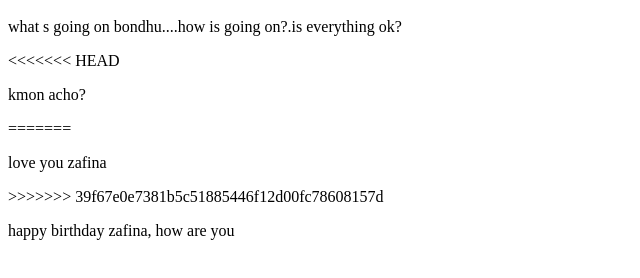
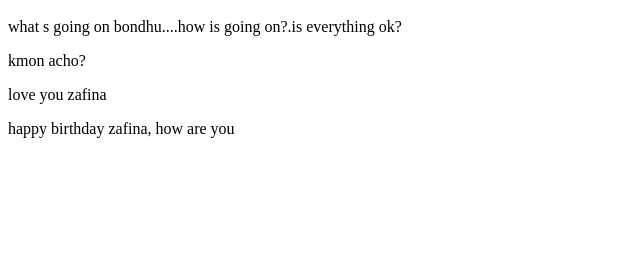
Before and after one commit to shubeen/my-first-website, a plain HTML site: page index.html in a window 1280 px wide. Shown: the part 334-612 px from the top of the page, without its empty margins (0-640 px from the left). Drawn offline with Linux system fonts and the light colour scheme.

Commit message:
final change

```diff
--- a/index.html
+++ b/index.html
@@ -14,12 +14,13 @@
         <button>click me</button>
         <p>life is beautiful</p>
         <h1>hey dude, whats up</h1>
+
         <p>what s going on bondhu....how is going on?.is everything ok?</p>
-<<<<<<< HEAD
+
         <p>kmon acho?</p>
-=======
+
         <p> love you zafina</p>
->>>>>>> 39f67e0e7381b5c51885446f12d00fc78608157d
+
 
     </div>
     <p>happy birthday zafina, how are you</p>
```
